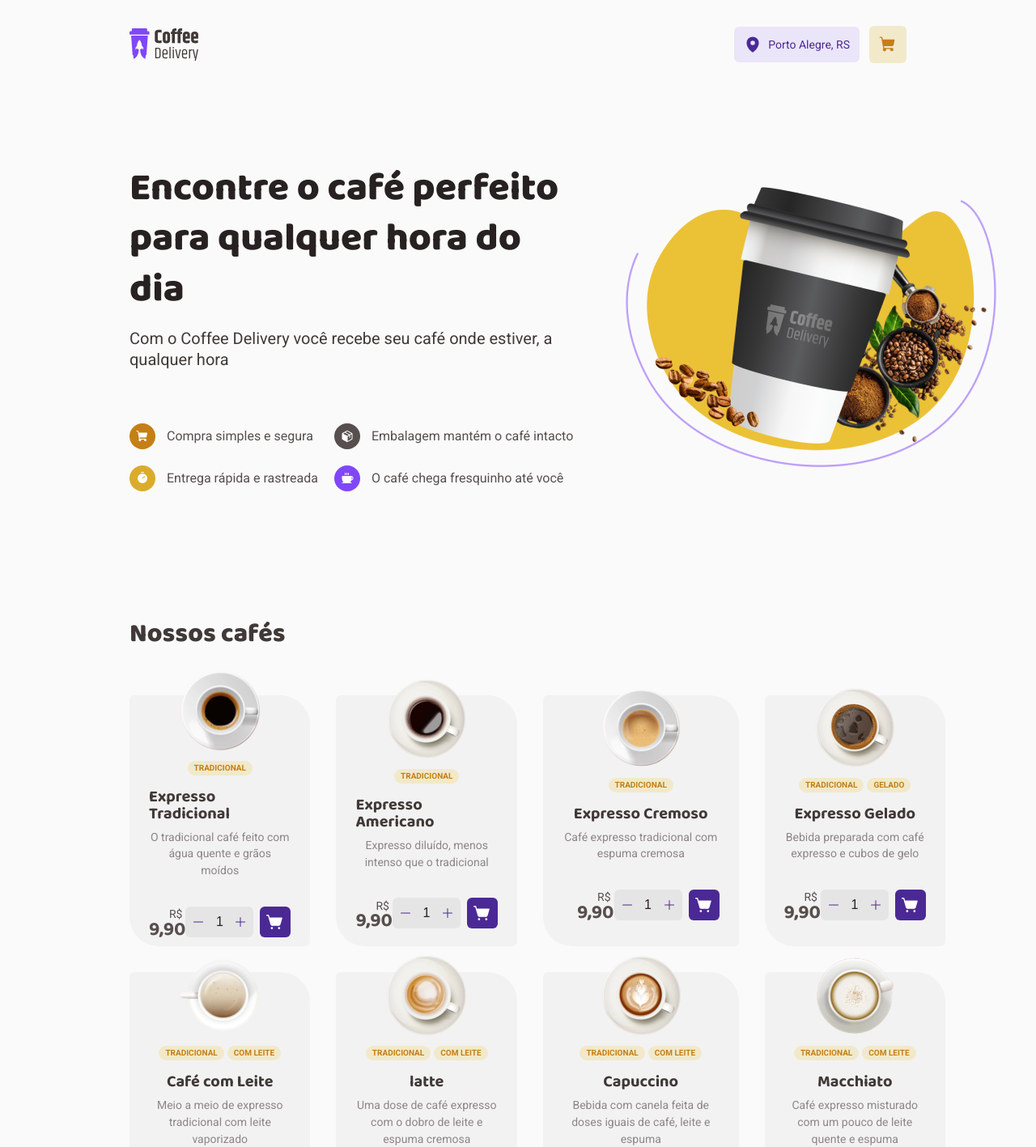
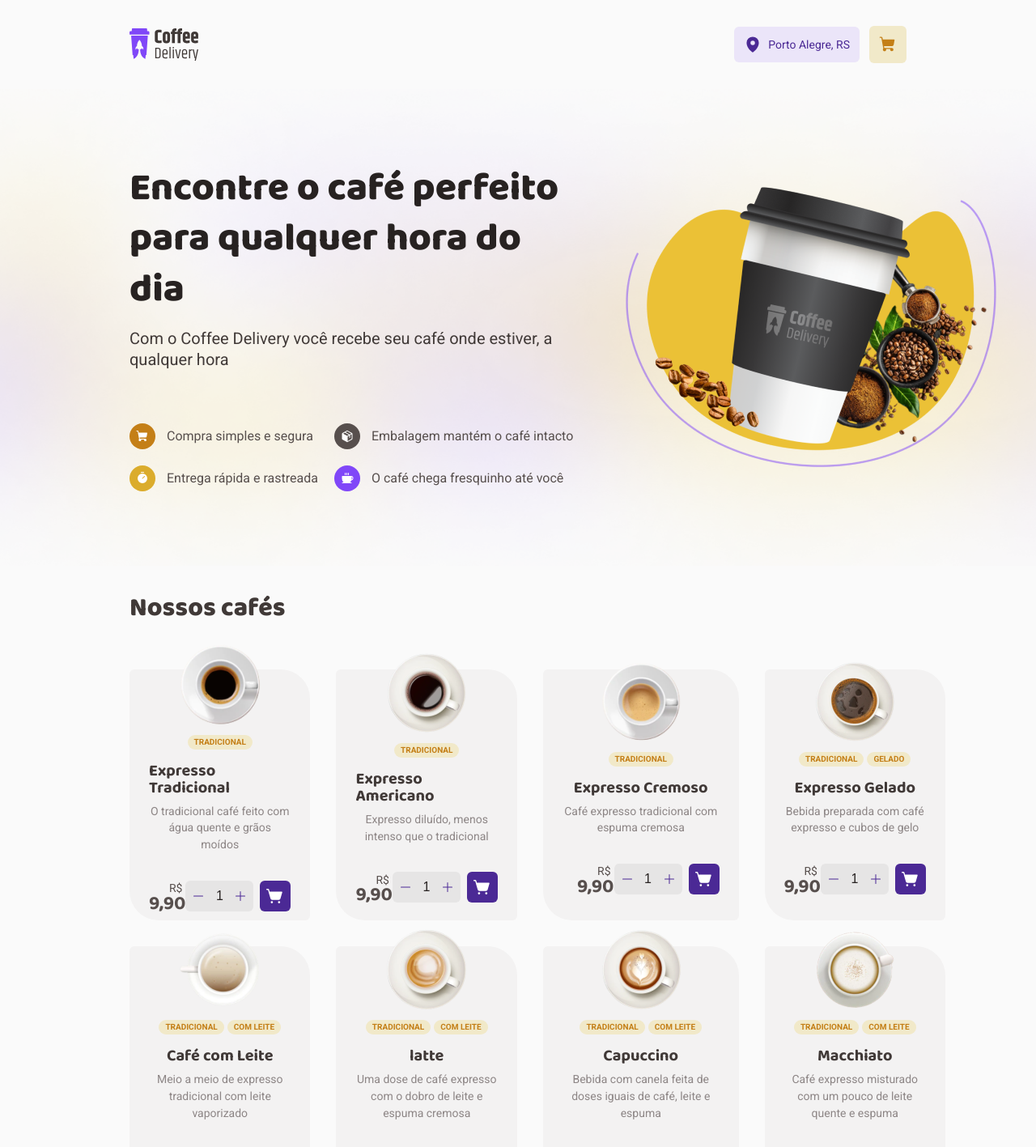
Before and after one commit to joao0pedro0alves/coffee-delivery, a React (Vite) app: page / in a window 1280 px wide. Shown: the top 1417 px of the page at 81% size. Built offline with nearby package versions, Linux system fonts and the light colour scheme.

Commit message:
chore: add Hero background, and adjust home containers

```diff
--- a/src/components/Header/index.tsx
+++ b/src/components/Header/index.tsx
@@ -8,7 +8,7 @@ import { HeaderContainer } from './styles'
 
 export function Header() {
   return (
-    <HeaderContainer>
+    <HeaderContainer className="Container">
       <img src={logoCoffeeDelivery} alt="" />
 
       <div>
--- a/src/components/Header/styles.ts
+++ b/src/components/Header/styles.ts
@@ -4,8 +4,8 @@ export const HeaderContainer = styled.header`
   display: flex;
   align-items: center;
   justify-content: space-between;
-
-  padding: 2rem 0;
+  padding-top: 2rem;
+  padding-bottom: 2rem;
 
   div {
     display: flex;
--- a/src/components/Hero/index.tsx
+++ b/src/components/Hero/index.tsx
@@ -1,11 +1,17 @@
 import { Coffee, Package, ShoppingCart, Timer } from 'phosphor-react'
-import { HeroContainer, HeroDetailContainer, IconContainer } from './styles'
+import {
+  HeroBackground,
+  HeroDetailContainer,
+  IconContainer,
+  HeroContainer,
+} from './styles'
 
 import heroImage from '../../assets/hero-coffee-delivery.png'
 
 export function Hero() {
   return (
-    <HeroContainer>
+    <HeroBackground>
+      <HeroContainer className="Container">
         <div>
           <h1>Encontre o café perfeito para qualquer hora do dia</h1>
           <h2>
@@ -43,5 +49,6 @@ export function Hero() {
 
         <img src={heroImage} alt="" />
       </HeroContainer>
+    </HeroBackground>
   )
 }
--- a/src/components/Hero/styles.ts
+++ b/src/components/Hero/styles.ts
@@ -1,4 +1,6 @@
 import styled from 'styled-components'
+
+import heroBackground from '../../assets/hero-background.png'
 
 const ICON_VARIANTS = {
   yellow: 'yellow',
@@ -11,13 +13,20 @@ interface IconContainerProps {
   color: keyof typeof ICON_VARIANTS
 }
 
+export const HeroBackground = styled.div`
+  background-image: url(${heroBackground});
+  background-repeat: no-repeat;
+  background-position: center;
+  background-size: cover;
+`
+
 export const HeroContainer = styled.div`
-  padding: 5.75rem 0;
-
   display: flex;
   align-items: center;
   justify-content: space-between;
   gap: 3.5rem;
+  padding-top: 5.75rem;
+  padding-bottom: 5.75rem;
 
   img {
     flex: 1;
--- a/src/components/IconButton/styles.ts
+++ b/src/components/IconButton/styles.ts
@@ -13,6 +13,10 @@ const secondaryStyles = css`
   background-color: ${(props) => props.theme['purple-dark']};
   color: ${(props) => props.theme.white};
   padding: 0.5rem;
+
+  :focus {
+    box-shadow: 0 0 0 2px ${(props) => props.theme.purple};
+  }
 `
 
 const variantStyles = {
--- a/src/pages/Home/index.tsx
+++ b/src/pages/Home/index.tsx
@@ -9,7 +9,7 @@ export function Home() {
     <HomeContainer>
       <Hero />
 
-      <StoreContainer>
+      <StoreContainer className="Container">
         <h3>Nossos cafés</h3>
 
         <CatalogContainer>
--- a/src/pages/Home/styles.ts
+++ b/src/pages/Home/styles.ts
@@ -7,7 +7,8 @@ export const HomeContainer = styled.main`
 `
 
 export const StoreContainer = styled.div`
-  margin: 2rem 0;
+  margin-top: 2rem;
+  margin-bottom: 2rem;
 
   h3 {
     font-family: 'Baloo 2', cursive;
--- a/src/styles.ts
+++ b/src/styles.ts
@@ -1,9 +1,9 @@
 import styled from 'styled-components'
 
 export const LayoutContainer = styled.div`
-  max-width: 90rem; // 1440px
-  padding: 0 10rem;
-  margin: 0 auto;
+  /* max-width: 90rem; // 1440px */
+  /* padding: 0 10rem; */
+  /* margin: 0 auto; */
 
   display: flex;
   flex-direction: column;
--- a/src/styles/global.ts
+++ b/src/styles/global.ts
@@ -29,4 +29,12 @@ export const GlobalStyle = createGlobalStyle`
   h1, h2, h3 {
     line-height: 130%;
   }
+
+  .Container {
+    width: 100%;
+    max-width: 90rem; // 1440px
+    padding-right: 10rem;
+    padding-left: 10rem;
+    margin: 0 auto;
+  }
 `
```
Lines whose indentation alone changed are shown as unchanged.
